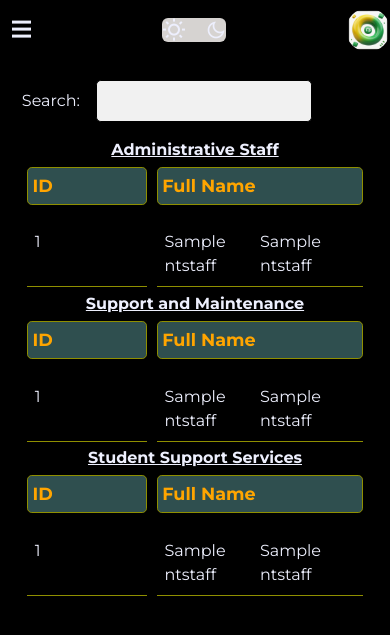
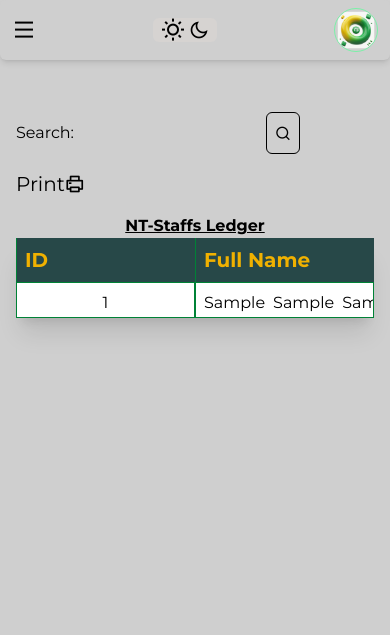
Before and after one commit to MOHAMMEDJUMA573/cbesync, a Django app: template src/schools/templates/schools/dashl1/school_index_ntstaff.html in a window 390 px wide. Shown: the top 635 px of the page. Run offline with Django 5.2, Linux system fonts and the light colour scheme; the template is opened without the code that fills it: most values are stand-ins (such as "Sample title", 1, 10 or a date in 2020); form fields are guessed from the names that the template uses; parts of the project's set-up code (start-up, migrations or seed data) failed here and were passed over; some libraries are stand-ins or nearby versions; some web fonts are replaced.

Commit message:
Added school ntstaff index page

```diff
--- a/src/ntstaffs/forms.py
+++ b/src/ntstaffs/forms.py
@@ -259,7 +259,8 @@ class NtStaffSearchForm(forms.Form):
         widget=forms.TextInput(
             attrs={
                 "autocomplete":"off",
-                "placeholder":"Name or NTID"
+                "placeholder":"Name or NTID",
+                "class":"flex flex-1 outline-0 p-2 rounded-md max-w-auto md:max-w-[30ch] bg-inputbg ml-4 mr-4 text-inputtxt"
             }
         )
     )
--- a/src/schools/templates/schools/dashl1/school_index_ntstaff.html
+++ b/src/schools/templates/schools/dashl1/school_index_ntstaff.html
@@ -1,58 +1,60 @@
 {% extends 'schools/base/base.html' %}
 {% load static%}
 {% block head_css %}
-    {% include 'base/schools/css.html' %} <!--To be deleted-->
-    <link rel="stylesheet" href="{% static 'schools/css/dashl1/school_index_bledger.css'%}">
+   <!-- no custom css  -->
 {% endblock head_css %}
 {% block head_title %} {{block.super}}-{{page_title}}  {% endblock head_title %}
 {% block content %}
-	<div class="top-level-box">
+    <div class="grid grid-cols-1 w-full md:w-[97%] mt-0 mb-0 gap-5">
         <!--Side bar menu-->
         {% block sidemenu%}
             {% include 'schools/base/navbar.html'%}
         {% endblock sidemenu%}
         <!--main body-->
-	<main>
-		<h1 class="main-header">Non-Teaching STAFF</h1>
-		<div class="main-grid">
-            <div class="maing-top-utils">
-                <div class="maing-topu-p">
-                    <form action="{% url 'schools:school_ntstaff_ledgerview' %}" class="maing-topu-p" method="post">
+        <main class="p-4 md:p-0 md:ml-32 lg:ml-60 mt-4 ">
+		<p class="text-2xl font-bold font-sgothic relative -top-4 md:top-0">NT- Staffs</p>
+		<div class="relative top-12">
+            <!-- main top utils  -->
+			<div class="grid grid-cols-1 md:grid-cols-3 lg:grid-cols-6 gap-4 mb-4">
+                <div class="flex items-center col-span-2 lg:col-span-3">
+                    <form action="{% url 'schools:school_ntstaff_ledgerview' %}" class="flex items-center" method="post">
                         {% csrf_token %}
                         <label for="id_ntstaff_data">
                             Search:
                             <!--  <p>{{form.ntstaff_data.errors}}</p>  -->
                         </label>
                         {{form.ntstaff_data}}
-                        <button class="sButton" type="submit">Enter</button>
+                        <button class="p-2 flex rounded-md border cursor-pointer" type="submit">
+                            <i class="ri-search-line"></i>
+                        </button>
                     </form>
                 </div>
-                <form class="maing-topu-p">
-                    <button type="submit" class="maing-topu-p">
-                        <div class="maing-tpp-label">Print</div>
-                        <div class="maing-tpp-label">
-                            <span class="material-symbols-outlined">print</span>
+                <form class="flex items-center">
+                    <button class="flex items-center" type="submit">
+                        <div class="text-xl cursor-pointer">Print</div>
+                        <div class="text-xl cursor-pointer">
+                            <i class="ri-printer-line"></i>
                         </div>
                     </button>
                 </form>
-                <form class="maing-topu-p">
-                    <button class="maing-topu-p">
-                        <div class="maing-tpp-label">Export</div>
-                        <div class="maing-tpp-label">
-                            <span class="material-symbols-outlined">file_export</span>
+                <form class="items-center hidden lg:flex">
+                    <button class="flex items-center" type="submit">
+                        <div class="text-xl cursor-pointer">Export</div>
+                        <div class="text-xl cursor-pointer">
+                            <i class="ri-export-line"></i>
                         </div>
                     </button>
                 </form>
-                <form class="maing-topu-p">
-                    <button class="maing-topu-p">
-                        <div class="maing-tpp-label">Download</div>
-                        <div class="maing-tpp-label">
-                            <span class="material-symbols-outlined">download</span>
+                <form class="items-center hidden lg:flex">
+                    <button class="flex items-center" type="submit">
+                        <div class="text-xl cursor-pointer">Download</div>
+                        <div class="text-xl cursor-pointer">
+                            <i class="ri-download-line"></i>
                         </div>
                     </button>
                 </form>
             </div>
-            <!--DIv to display when the there is data from the serch method-->
+            <!-- search results -->
             {% if search_results is None %}
                 <!--Not a post request-->
             {% elif search_results == "empty" %}
@@ -62,151 +64,73 @@
                     </ul>
                 </div>
             {% else %}
-                <div class="main-data-grid">
-                    {% for ntstaff in search_results %}
-                        {% if forloop.first %}
-                            <div class="maing-data-header search-results">
+                <div class="mb-4">
+                    <div class="flex items-center justify-center underline font-bold text-srezs">
                         Search Results
                     </div>
-                            <div class="maing-data-table">
-                                <div class="maingt-header-row">
-                                    <div class="maingth-data">ID</div>
-                                    <div class="maingth-data">Full Name</div>
-                                    <div class="maingth-data">Employer</div>
-                                    <div class="maingth-data">Gender</div>
-                                    <div class="maingth-data">Role</div>
-                                    <div class="maingth-data">Age</div>
+                    <div class="flex flex-col">
+                        <!-- ledger header  -->
+                        <div class="grid grid-cols-4 md:grid-cols-5 lg:grid-cols-8 xl:grid-cols-9 bg-white">
+                            <div class="bg-tablebg text-cbep1 border-l border-primary col-span-2 font-bold text-xl p-2">ID</div>
+                            <div class="bg-tablebg text-cbep1 border-l border-primary col-span-2 md:col-span-3 font-bold text-xl p-2">Full Name</div>
+                            <div class="bg-tablebg text-cbep1 border-l border-primary font-bold text-xl p-2 hidden lg:flex">Employer</div>
+                            <div class="bg-tablebg text-cbep1 border-l border-primary font-bold text-xl p-2 hidden lg:flex">Role</div>
+                            <div class="bg-tablebg text-cbep1 border-l border-primary font-bold text-xl p-2 hidden xl:flex" title="Date of enrollment">DOE</div>
+                            <div class="bg-tablebg text-cbep1 border-l border-primary font-bold text-xl p-2 hidden lg:flex">Gender</div>
                         </div>
-                        {% endif %}
-                            <div class="maingt-data-row search-results">
-                                <div class="maingtr-data">
-                                    {{ ntstaff.ntstaff_id|truncatechars:12 }}
+                        <div class="max-h-144 overflow-auto cursor-pointer" id="stdtblbody">
+                            {% for ntstaff in search_results %}
+                            <div class="grid grid-cols-4 md:grid-cols-5 lg:grid-cols-8 xl:grid-cols-9 bg-white text-srezs">
+                                <div class="border border-primary flex col-span-2 justify-center p-2 pb-0 max-h-9 overflow-auto">{{ ntstaff.ntstaff_id}}</div>
+                                <div class="border border-primary col-span-2 md:col-span-3 flex p-2 pb-0 max-h-9 overflow-auto">
+                                    <span class="mr-2">{{ntstaff.ntstaff_first_name}}</span>
+                                    <span class="mr-2">{{ntstaff.ntstaff_middle_name}}</span>
+                                    <span class="mr-2">{{ntstaff.ntstaff_last_name}}</span>
                                 </div>
-                                <div class="maingtr-data">
-                                    <div class="maingtr-data-p1">
-                                        {{ntstaff.ntstaff_first_name}}
-                                    </div>
-                                    <div class="maingtr-data-p1">
-                                        {{ntstaff.ntstaff_middle_name}}
-                                    </div>
-                                    <div class="maingtr-data-p1">
-                                        {{ntstaff.ntstaff_last_name}}
-                                    </div>
-                                </div>
-                                <div class="maingtr-data">
-                                    {{ntstaff.ntstaff_school.school_name}}
-                                </div>
-                                <div class="maingtr-data">
-                                    {{ntstaff.ntstaff_gender}}
-                                </div>
-                                <div class="maingtr-data">
-                                    {{ntstaff.ntstaff_title}}
-                                </div>
-                                <div class="maingtr-data">
-                                    {{ntstaff.ntstaff_age}}
-                                </div>
-                            </div>
-                        {% if forloop.last %}
-                            <!--Close the open table-->
-                            </div>
-                        {% endif %}
-                    {% endfor %}
-                </div>
-            {% endif %}
-            <!--XXXXXXX-->
-            {% if school_ntstaff_dict.scadmin_ntstaffs %}
-                <div class="maing-data-grid">
-                    <div class="maing-data-header">
-                        Administrative Staff
-                    </div>
-                    <div class="maing-data-table">
-                        <div class="maingt-header-row">
-                            <div class="maingth-data">ID</div>
-                            <div class="maingth-data">Full Name</div>
-                            <div class="maingth-data">Employer</div>
-                            <div class="maingth-data">Gender</div>
-                            <div class="maingth-data">Role</div>
-                            <div class="maingth-data">Age</div>
-                        </div>
-                        {% for ntstaff in school_ntstaff_dict.scadmin_ntstaffs %}
-                            <div class="maingt-data-row">
-                                <div class="maingtr-data">{{ ntstaff.ntstaff_id|truncatechars:12 }}</div>
-                                <div class="maingtr-data">
-                                    <div class="maingtr-data-p1">{{ntstaff.ntstaff_first_name}}</div>
-                                    <div class="maingtr-data-p1">{{ntstaff.ntstaff_middle_name}}</div>
-                                    <div class="maingtr-data-p1">{{ntstaff.ntstaff_last_name}}</div>
-                                </div>
-                                <div class="maingtr-data">{{ntstaff.ntstaff_school.school_name}}</div>
-                                <div class="maingtr-data">{{ntstaff.ntstaff_gender}}</div>
-                                <div class="maingtr-data">{{ntstaff.ntstaff_title}}</div>
-                                <div class="maingtr-data">{{ntstaff.ntstaff_age}}</div>
+                                <div class="border border-primary justify-start p-2 pb-0 hidden lg:flex">---</div>
+                                <div class="border border-primary justify-start p-2 pb-0 hidden lg:flex">---</div>
+                                <div class="border border-primary justify-start p-2 pb-0 hidden xl:flex">---</div>
+                                <div class="border border-primary justify-start p-2 pb-0 hidden lg:flex">{{ntstaff.ntstaff_gender}}</div>
                             </div>
                             {% endfor %}
                         </div>
                     </div>
+                </div>
             {% endif %}
-            {% if school_ntstaff_dict.scsupport_ntstaffs %}
-                <div class="maing-data-grid">
-                    <div class="maing-data-header">
-                        Support and Maintenance
+            <!-- NT-Staffs Ledger -->
+            <div class="">
+                <div class="flex items-center justify-center underline font-bold">
+                    NT-Staffs Ledger
                 </div>
-                    <div class="maing-data-table">
-                        <div class="maingt-header-row">
-                            <div class="maingth-data">ID</div>
-                            <div class="maingth-data">Full Name</div>
-                            <div class="maingth-data">Employer</div>
-                            <div class="maingth-data">Gender</div>
-                            <div class="maingth-data">Role</div>
-                            <div class="maingth-data">Age</div>
+                <div class="flex flex-col shadow-xl">
+                    <!-- ledger header  -->
+                    <div class="grid grid-cols-4 md:grid-cols-5 lg:grid-cols-8 xl:grid-cols-9 bg-white">
+                        <div class="bg-tablebg text-cbep1 border-l border-primary col-span-2 font-bold text-xl p-2">ID</div>
+                        <div class="bg-tablebg text-cbep1 border-l border-primary col-span-2 md:col-span-3 font-bold text-xl p-2">Full Name</div>
+                        <div class="bg-tablebg text-cbep1 border-l border-primary font-bold text-xl p-2 hidden lg:flex">Employer</div>
+                        <div class="bg-tablebg text-cbep1 border-l border-primary font-bold text-xl p-2 hidden lg:flex">Role</div>
+                        <div class="bg-tablebg text-cbep1 border-l border-primary font-bold text-xl p-2 hidden xl:flex" title="Date of enrollment">DOE</div>
+                        <div class="bg-tablebg text-cbep1 border-l border-primary font-bold text-xl p-2 hidden lg:flex">Gender</div>
                     </div>
-                        {% for ntstaff in school_ntstaff_dict.scsupport_ntstaffs %}
-                            <div class="maingt-data-row">
-                                <div class="maingtr-data">{{ ntstaff.ntstaff_id|truncatechars:12 }}</div>
-                                <div class="maingtr-data">
-                                    <div class="maingtr-data-p1">{{ntstaff.ntstaff_first_name}}</div>
-                                    <div class="maingtr-data-p1">{{ntstaff.ntstaff_middle_name}}</div>
-                                    <div class="maingtr-data-p1">{{ntstaff.ntstaff_last_name}}</div>
+                    <!-- ledger body  -->
+                    <div class="max-h-144 overflow-auto cursor-pointer" id="stdtblbody">
+                        {% for ntstaff in school_ntstaffs %}
+                            <div class="grid grid-cols-4 md:grid-cols-5 lg:grid-cols-8 xl:grid-cols-9 bg-white">
+                                <div class="border border-primary flex col-span-2 justify-center p-2 pb-0 max-h-9 overflow-auto">{{ ntstaff.ntstaff_id}}</div>
+                                <div class="border border-primary col-span-2 md:col-span-3 flex p-2 pb-0 max-h-9 overflow-auto">
+                                    <span class="mr-2">{{ntstaff.ntstaff_first_name}}</span>
+                                    <span class="mr-2">{{ntstaff.ntstaff_middle_name}}</span>
+                                    <span class="mr-2">{{ntstaff.ntstaff_last_name}}</span>
                                 </div>
-                                <div class="maingtr-data">{{ntstaff.ntstaff_school.school_name}}</div>
-                                <div class="maingtr-data">{{ntstaff.ntstaff_gender}}</div>
-                                <div class="maingtr-data">{{ntstaff.ntstaff_title}}</div>
-                                <div class="maingtr-data">{{ntstaff.ntstaff_age}}</div>
+                                <div class="border border-primary justify-start p-2 pb-0 hidden lg:flex">---</div>
+                                <div class="border border-primary justify-start p-2 pb-0 hidden lg:flex">---</div>
+                                <div class="border border-primary justify-start p-2 pb-0 hidden xl:flex">---</div>
+                                <div class="border border-primary justify-start p-2 pb-0 hidden lg:flex">{{ntstaff.ntstaff_gender}}</div>
                             </div>
                         {% endfor %}
                     </div>
                 </div>
-            {% endif %}
-            {% if school_ntstaff_dict.scstsupport_ntstaffs %}
-                <div class="maing-data-grid">
-                    <div class="maing-data-header">
-                        Student Support Services
             </div>
-                    <div class="maing-data-table">
-                        <div class="maingt-header-row">
-                            <div class="maingth-data">ID</div>
-                            <div class="maingth-data">Full Name</div>
-                            <div class="maingth-data">Employer</div>
-                            <div class="maingth-data">Gender</div>
-                            <div class="maingth-data">Title</div>
-                            <div class="maingth-data">Age</div>
-                        </div>
-                        {% for ntstaff in school_ntstaff_dict.scstsupport_ntstaffs %}
-                            <div class="maingt-data-row">
-                                <div class="maingtr-data">{{ ntstaff.ntstaff_id|truncatechars:12 }}</div>
-                                <div class="maingtr-data">
-                                    <div class="maingtr-data-p1">{{ntstaff.ntstaff_first_name}}</div>
-                                    <div class="maingtr-data-p1">{{ntstaff.ntstaff_middle_name}}</div>
-                                    <div class="maingtr-data-p1">{{ntstaff.ntstaff_last_name}}</div>
-                                </div>
-                                <div class="maingtr-data">{{ntstaff.ntstaff_school.school_name}}</div>
-                                <div class="maingtr-data">{{ntstaff.ntstaff_gender}}</div>
-                                <div class="maingtr-data">{{ntstaff.ntstaff_title}}</div>
-                                <div class="maingtr-data">{{ntstaff.ntstaff_age}}</div>
-                            </div>
-                        {% endfor %}
-                    </div>
-                </div>
-            {% endif %}
 		</div>
 	</main>
         <!-- 3rd -->
```
Also changed, not shown: src/schools/views.py (+3 -17 lines). Lines whose indentation alone changed are shown as unchanged.
